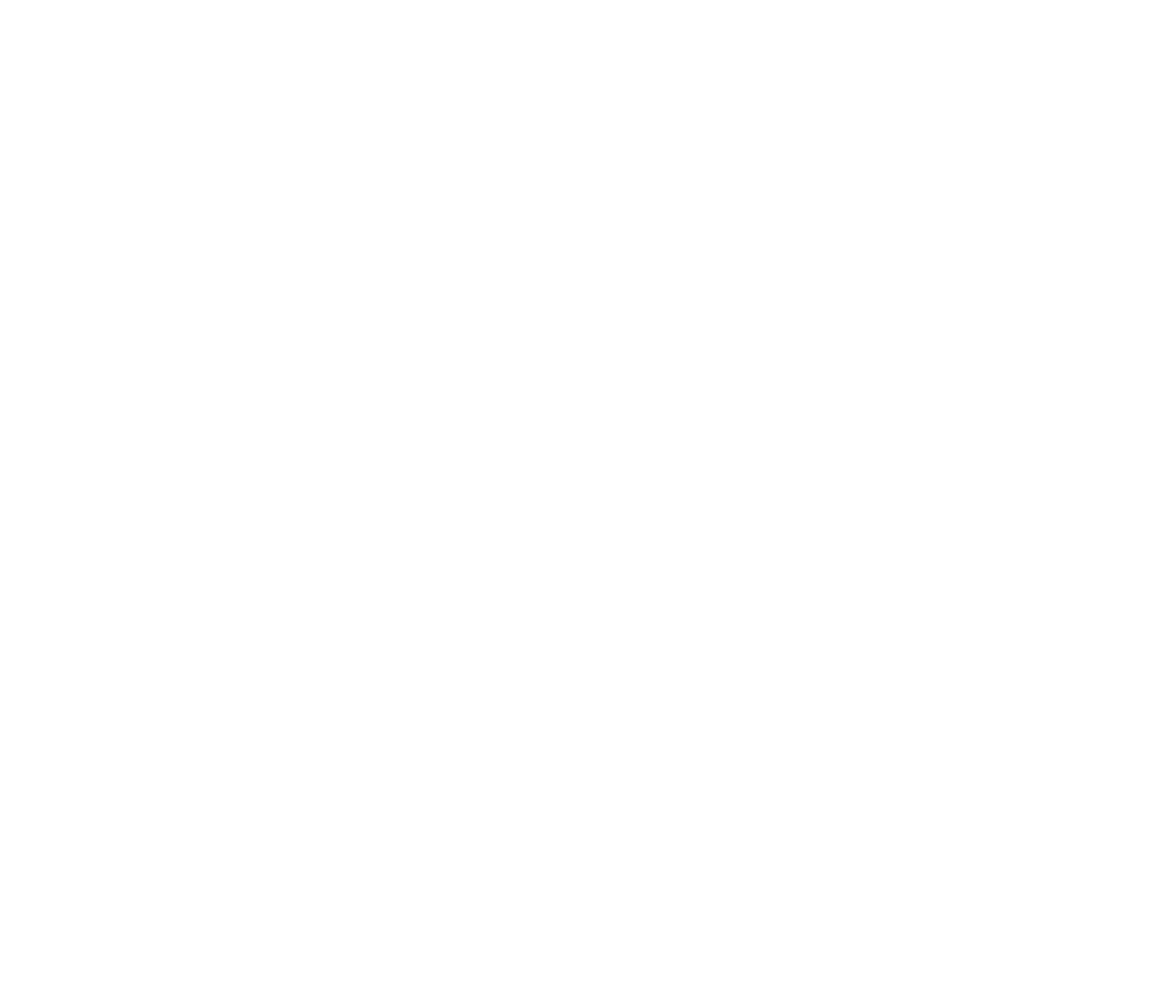
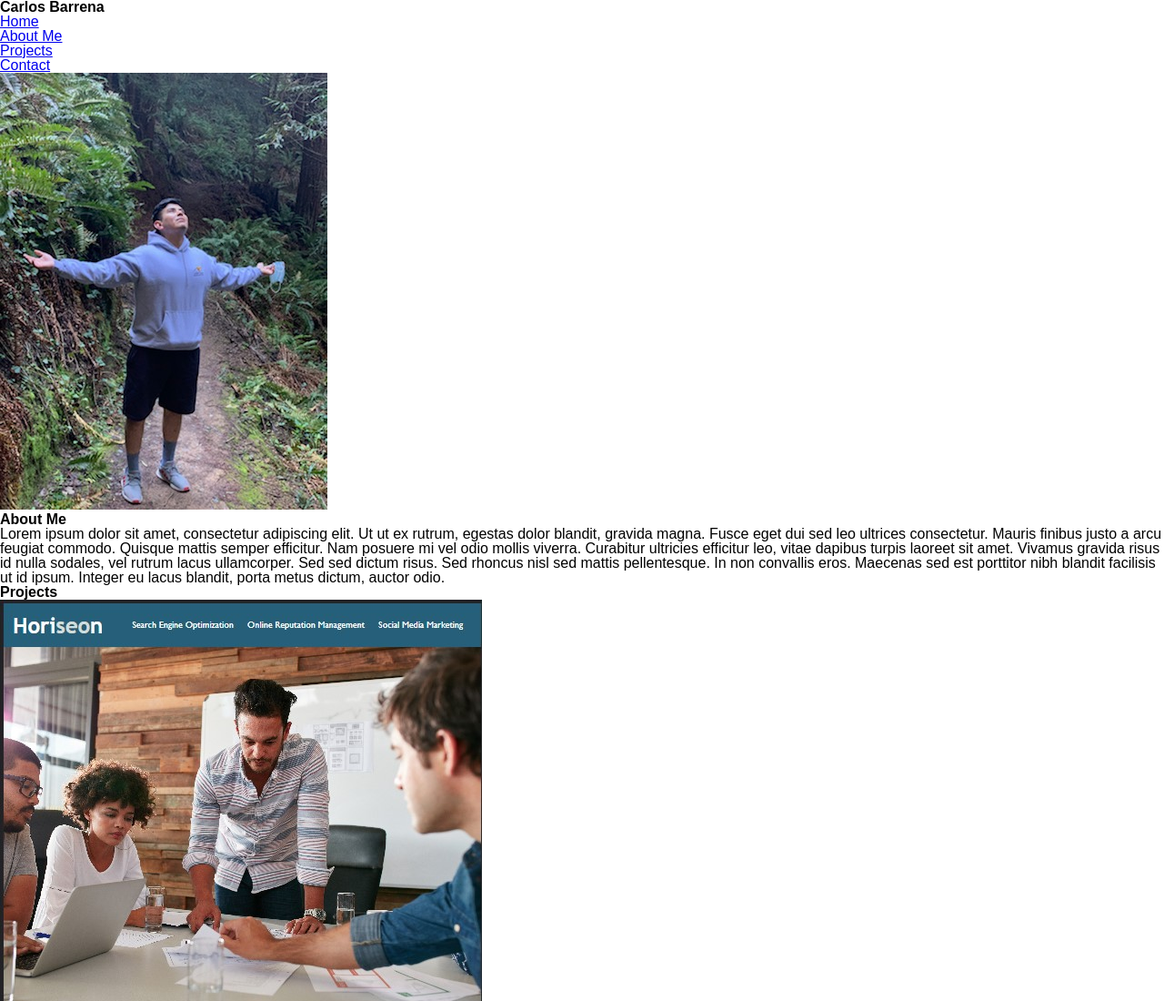
Before and after one commit to barcar95/carlos-barrena-portfolio, a plain HTML site: page index.html in a window 1280 px wide. Shown: the top 1100 px of the page at 91% size. Before the commit the page ends 800 px from the top, so only its background shows below. Drawn offline with Linux system fonts and the light colour scheme.

Commit message:
HTML sections added along with pictures, styling still needed.

```diff
--- a/index.html
+++ b/index.html
@@ -9,6 +9,47 @@
     <title>Carlos Barrena Portfolio</title>
 </head>
 <body>
+    <header>
+        <h1>Carlos Barrena</h1>
+        <!-- Navigation bar in header element -->
+        <nav id="home">
+            <ul class="nav-list">
+                <li class="nav-links"><a href="#home">Home</a></li>
+                <li class="nav-links"><a href="#about">About Me</a></li>
+                <li class="nav-links"><a href="#projects">Projects</a></li>
+                <li class="nav-links"><a href="#contact">Contact</a></li>
+            </ul>
+        </nav>
+    </header>
+    <main>
+        <img src="./assets/images/me.jpeg" alt="picture of Carlos">
+        <section id="about">
+            <h2>About Me</h2>
+            <p>Lorem ipsum dolor sit amet, consectetur adipiscing elit. Ut ut ex rutrum, egestas dolor blandit, gravida magna. Fusce eget dui sed leo ultrices consectetur. Mauris finibus justo a arcu feugiat commodo. Quisque mattis semper efficitur. Nam posuere mi vel odio mollis viverra. Curabitur ultricies efficitur leo, vitae dapibus turpis laoreet sit amet. Vivamus gravida risus id nulla sodales, vel rutrum lacus ullamcorper. Sed sed dictum risus. Sed rhoncus nisl sed mattis pellentesque. In non convallis eros. Maecenas sed est porttitor nibh blandit facilisis ut id ipsum. Integer eu lacus blandit, porta metus dictum, auctor odio.
+            </p>
+
+        </section>
+        <section id="projects">
+            <h2>Projects</h2>
+            <img src="./assets/images/horiseon-webpage-screenshot.jpg" alt="horiseon webpage screenshot">
+            <img src="./assets/images/calendar.png" alt="calendar app">
+            <img src="./assets/images/goku-luffy.JPG" alt="Anime app">
+            <img src="./assets/images/travel.jpg" alt="travel app">
+
+        </section>
+    <footer id="contact">
+        <h3>Contact</h3>
+        <ul>
+            <li>Email: <strong>barrenac95@gmail.com</strong></li>
+            <li>Phone: <strong>(661)555-1234</strong></li>
+            <li>Linkdin: <a href="https://www.linkedin.com/in/carlos-barrena-629b3820b/">Carlos Barrena</a></li>
+        </ul>
+    </footer>
+
+    </main>
+
+
+
 
 </body>
 </html>
```
Also changed, not shown: assets/images/calendar.png (added), assets/images/goku-luffy.JPG (added), assets/images/horiseon-webpage-screenshot.jpg (added), assets/images/me.jpeg (added), assets/images/travel.jpg (added).
